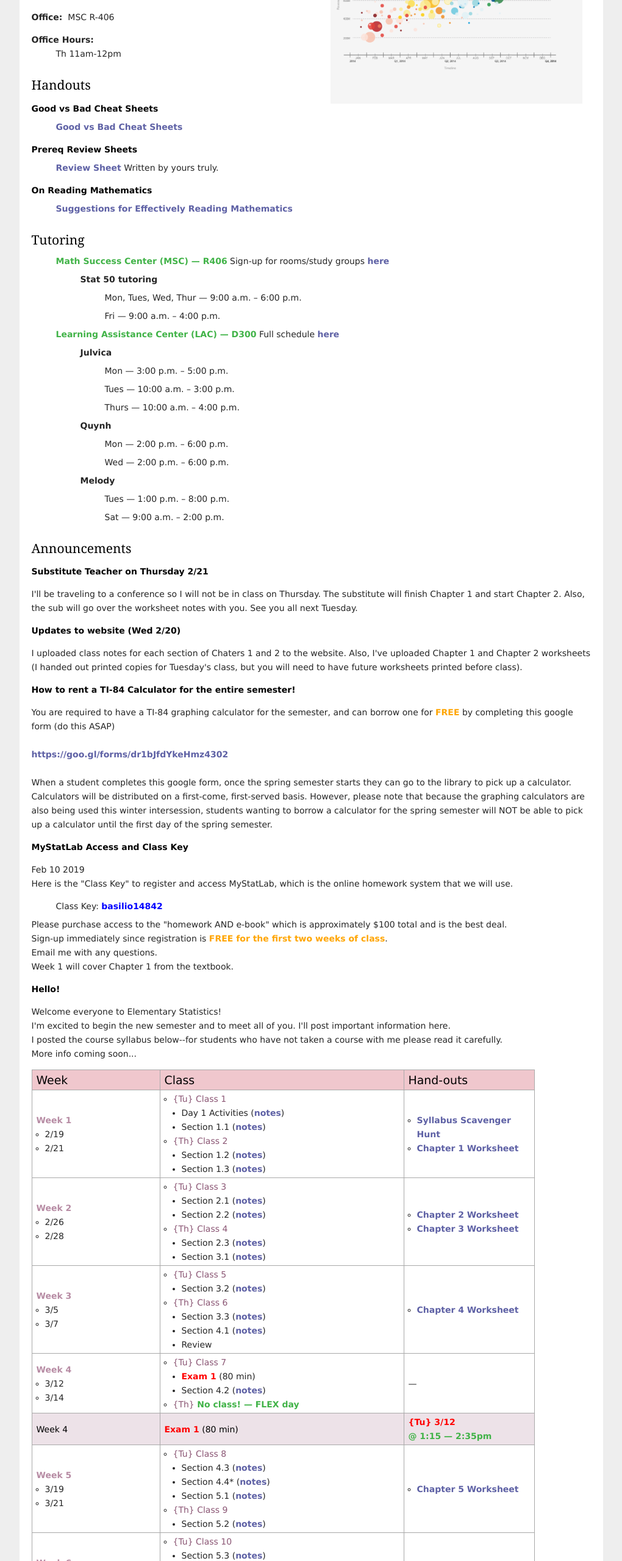
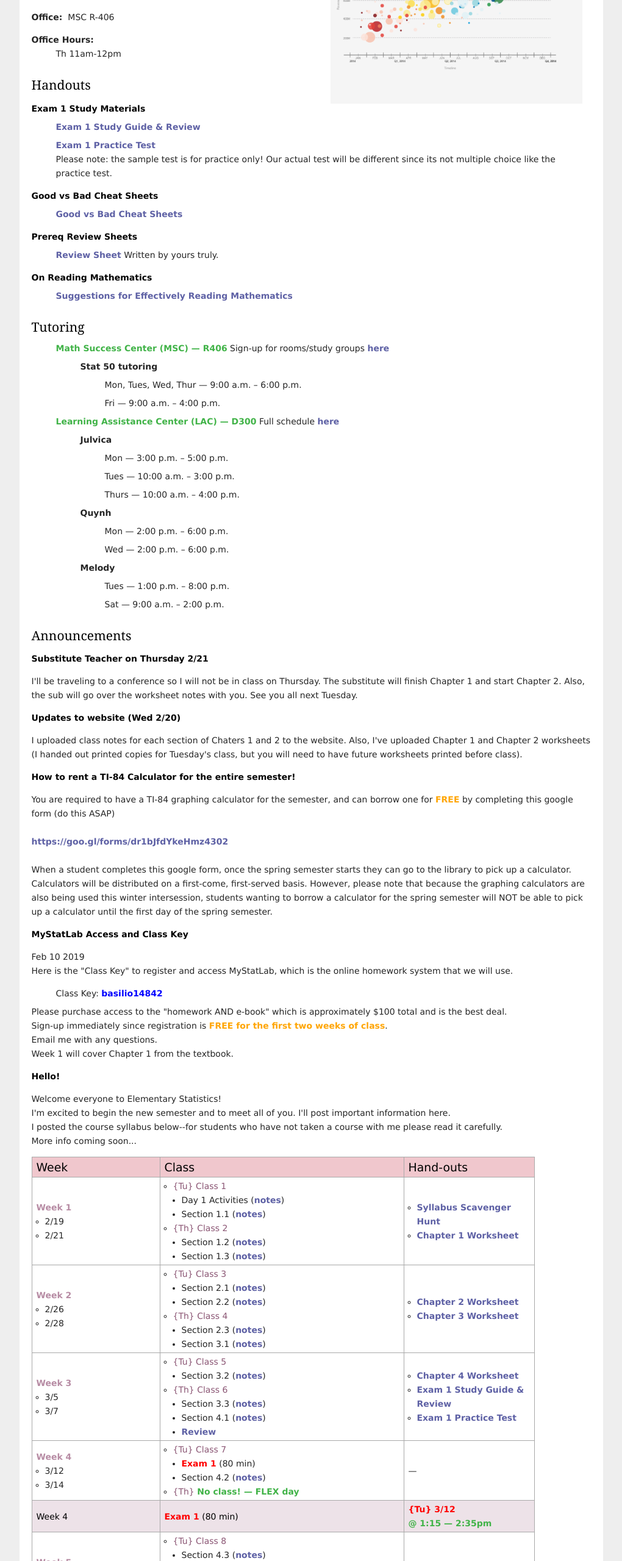
Before and after one commit to jorgemathbasilio/jorgemathbasilio.github.io, a plain HTML site: page stat50-s19/index.html in a window 1280 px wide. Shown: the part 233-2793 px from the top of the page at 61% size, without its empty margins (130-1150 px from the left). Drawn offline with nearby package versions, Linux system fonts and the light colour scheme; some packages are replaced by stand-ins of ours.

Commit message:
stat50 review study guide, sample exam1, announcement too —uploaded

```diff
--- a/stat50-s19/index.html
+++ b/stat50-s19/index.html
@@ -70,6 +70,17 @@ More info: <a href="Tutoring-Fall2017.jpg">here</a>
 <a name="handouts"></a>
 <h2>Handouts</h2>
 
+<h4>Exam 1 Study Materials</h4>
+    <ul>
+        <li>
+        <a href="handouts/Stat50-El_Stat-Exam_1_Review.pdf">Exam 1 Study Guide &amp; Review</a>
+        </li>
+        <li>
+        <a href="handouts/Stat50_Sample_Exam_1-S19.pdf">Exam 1 Practice Test</a><br/>
+        Please note: the sample test is for practice only! Our actual test will be different since its not multiple choice like the practice test.
+        </li>
+    </ul>
+
 <h4>Good vs Bad Cheat Sheets</h4>
 <ul>
 <li><a href="GoodvsBadCheetSheets.pdf">Good vs Bad Cheat Sheets</a></li>
@@ -110,6 +121,8 @@ More info: <a href="Tutoring-Fall2017.jpg">here</a>
 <ul>
 <li><a href="ReadMath-SLC.pdf">Suggestions for Effectively Reading Mathematics</a></li>
 </ul>
+
+
 
 <h2>Tutoring</h2>
 
@@ -472,7 +485,7 @@ When a student completes this google form, once the spring semester starts they
                         (<a href="classnotes/Ch4_4.1.pdf">notes</a>)
                 </li>
                 <li>
-                    Review
+                    <a href="handouts/Stat50-El_Stat-Exam_1_Review.pdf">Review</a>
                 </li>
             </ul>
         </li>
@@ -482,6 +495,12 @@ When a student completes this google form, once the spring semester starts they
     <ul>
         <li>
             <a href="handouts/Stat50_Worksheet_Ch4.pdf">Chapter 4 Worksheet</a>
+        </li>
+        <li>
+            <a href="handouts/Stat50-El_Stat-Exam_1_Review.pdf">Exam 1 Study Guide &amp; Review</a>
+        </li>
+        <li>
+            <a href="handouts/Stat50_Sample_Exam_1-S19.pdf">Exam 1 Practice Test</a>
         </li>
     </ul>
 </td>
```
Also changed, not shown: 2 other files.
